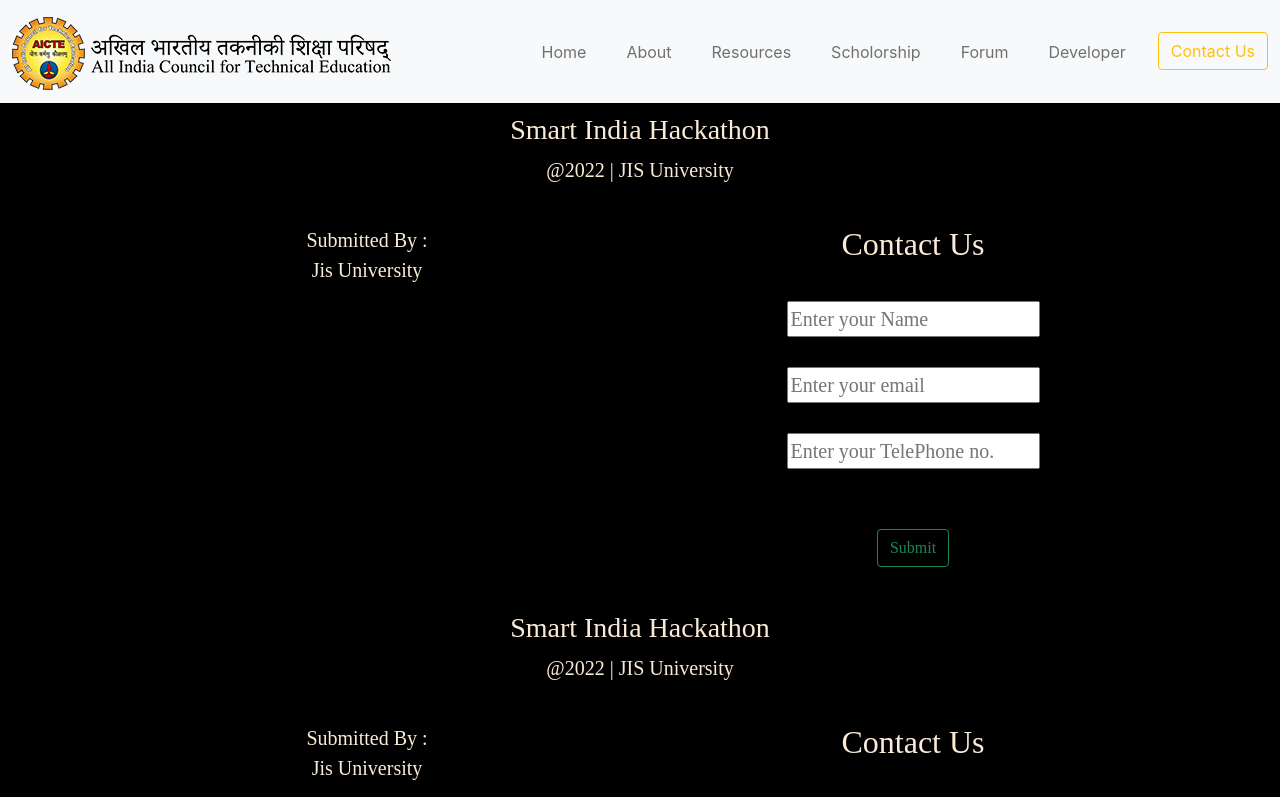
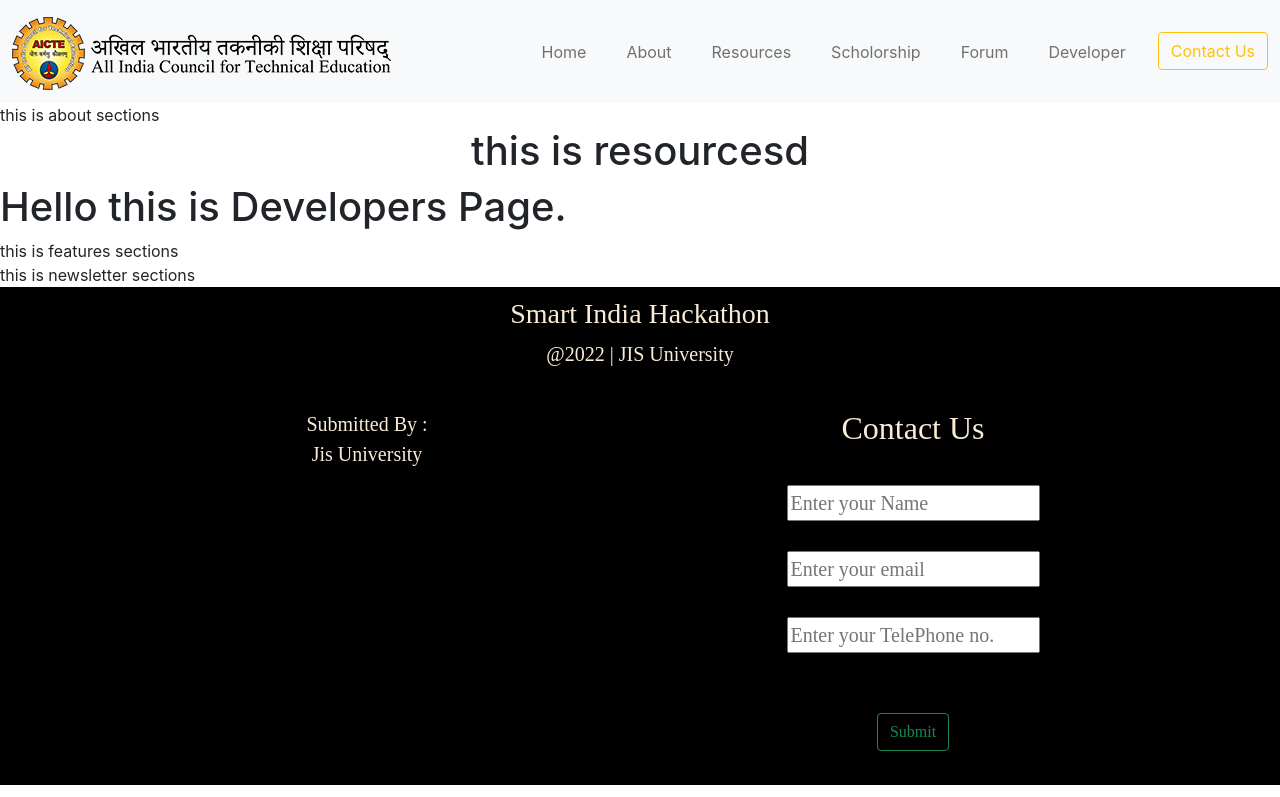
Before and after one commit to Abbhiishek/sih-hackathon, a React (Create React App) app: page /home in a window 1280 px wide. Shown: the top 797 px of the page. Built offline with nearby package versions, Linux system fonts and the light colour scheme; a web font is replaced by a local one.

Commit message:
home page added

```diff
--- a/src/pages/home.jsx
+++ b/src/pages/home.jsx
@@ -1,11 +1,10 @@
 import React from 'react'
 import NavBar from '../Components/navbar'
-import LandingPage from '../Components/footer'
-import AboutPage from '../Components/footer'
-import Resources from '../Components/footer'
-import TeamPage from '../Components/footer'
-import FeaturesPage from '../Components/footer'
-import NewsLetterPage from '../Components/footer'
+import AboutPage from '../Components/about'
+import Resources from '../Components/resources'
+import TeamPage from '../Components/developer'
+import FeaturesPage from '../Components/features'
+import NewsLetterPage from '../Components/newsletter'
 import Footer from '../Components/footer'
 export default function App() {
 
@@ -13,7 +12,6 @@ export default function App() {
     return(
         <div>
         <NavBar/>
-        <LandingPage/>
         <AboutPage/>
         <Resources/>
         <TeamPage/>
```
